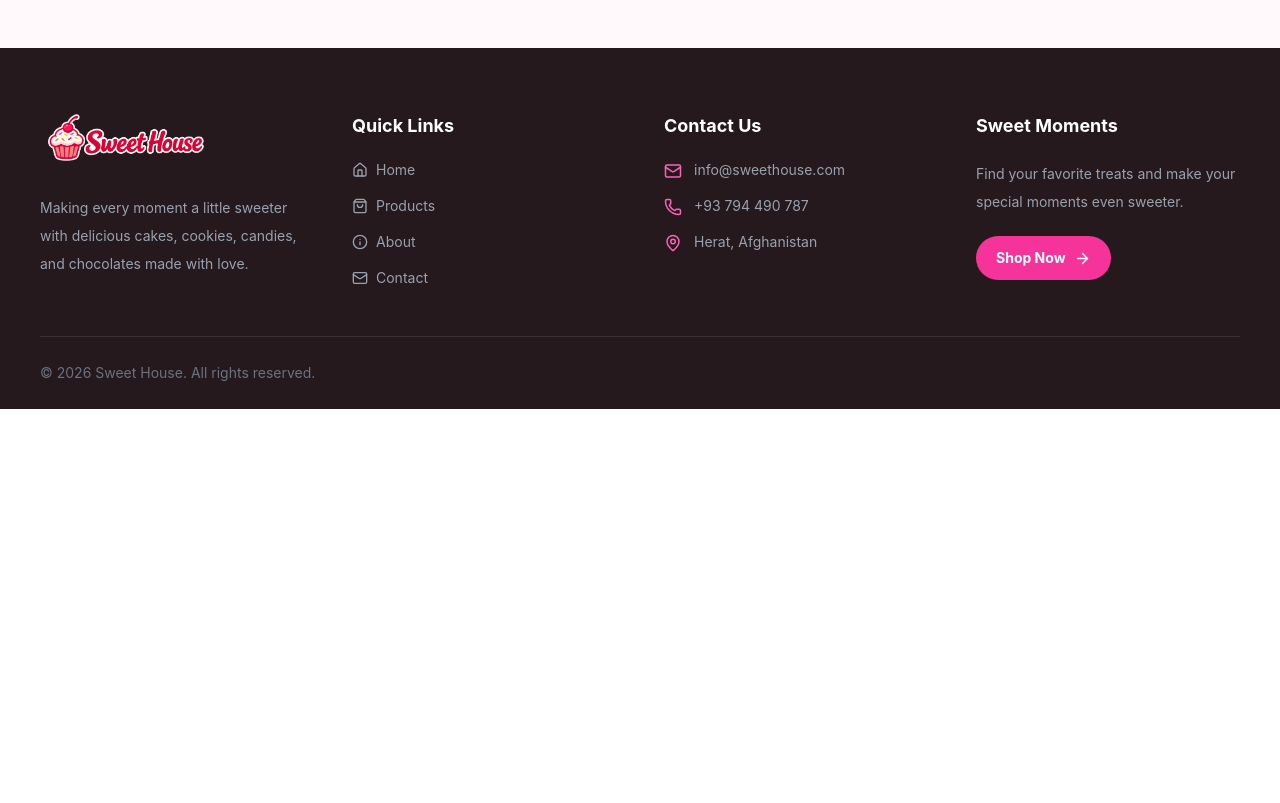
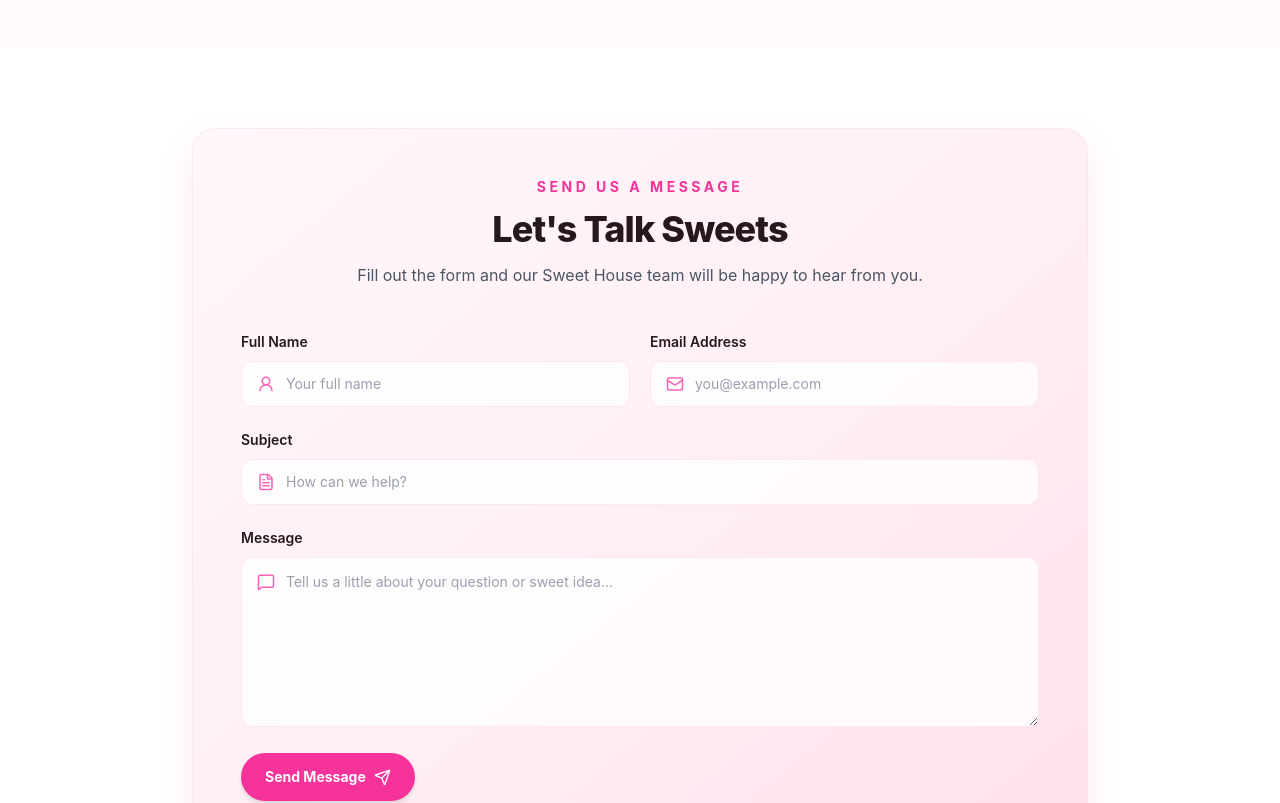
Before and after one commit to Naser-frontend/sweet-house, a React app in the folder frontend/: page /contact in a window 1280 px wide. Shown: the part 1100-1903 px from the top of the page. Before the commit the page ends 1509 px from the top, so only its background shows below. Built offline with nearby package versions, Linux system fonts and the light colour scheme; the HTML template or start-up script is replaced by a standard one.

Commit message:
Add and polish Contact page form

```diff
--- a/frontend/src/pages/Contact.jsx
+++ b/frontend/src/pages/Contact.jsx
@@ -1,4 +1,4 @@
-import { Clock3, Mail, MapPin, Phone } from "lucide-react";
+import { Clock3, FileText, Mail, MapPin, MessageSquare, Phone, Send, UserRound } from "lucide-react";
 
 import Footer from "../components/Footer";
 import contactImage from "../assets/image/about/Strawberry Cake and Cupcake Delight.png";
@@ -100,6 +100,57 @@ function Contact() {
             </div>
           </div>
         </section>
+
+        <section className="px-4 py-14 sm:px-6 sm:py-16 lg:px-8 lg:py-20">
+          <div className="mx-auto max-w-4xl rounded-3xl border border-pink-100 bg-gradient-to-br from-[#fff7fa] via-[#fff0f5] to-[#ffe0ed] p-6 shadow-[0_14px_34px_rgba(236,72,153,0.12)] sm:p-8 lg:p-12">
+            <div className="mx-auto mb-8 max-w-2xl text-center sm:mb-10">
+              <p className="mb-3 text-xs font-bold uppercase tracking-[0.25em] text-pink-500 sm:text-sm">Send Us a Message</p>
+              <h2 className="text-3xl font-extrabold tracking-tight text-[#25191d] sm:text-4xl">Let&apos;s Talk Sweets</h2>
+              <p className="mt-3 text-sm leading-7 text-gray-600 sm:text-base">Fill out the form and our Sweet House team will be happy to hear from you.</p>
+            </div>
+
+            <form onSubmit={(event) => event.preventDefault()} className="space-y-5">
+              <div className="grid grid-cols-1 gap-5 sm:grid-cols-2">
+                <div>
+                  <label htmlFor="full-name" className="text-sm font-semibold text-[#25191d]">Full Name</label>
+                  <div className="relative mt-2">
+                    <UserRound className="pointer-events-none absolute left-4 top-1/2 -translate-y-1/2 text-pink-400" size={18} aria-hidden="true" />
+                    <input id="full-name" name="fullName" type="text" autoComplete="name" required placeholder="Your full name" className="w-full rounded-xl border border-pink-100 bg-white/80 py-3 pl-11 pr-4 text-sm text-[#25191d] outline-none transition placeholder:text-gray-400 focus:border-pink-400 focus:bg-white focus:ring-4 focus:ring-pink-100" />
+                  </div>
+                </div>
+
+                <div>
+                  <label htmlFor="email-address" className="text-sm font-semibold text-[#25191d]">Email Address</label>
+                  <div className="relative mt-2">
+                    <Mail className="pointer-events-none absolute left-4 top-1/2 -translate-y-1/2 text-pink-400" size={18} aria-hidden="true" />
+                    <input id="email-address" name="email" type="email" autoComplete="email" required placeholder="you@example.com" className="w-full rounded-xl border border-pink-100 bg-white/80 py-3 pl-11 pr-4 text-sm text-[#25191d] outline-none transition placeholder:text-gray-400 focus:border-pink-400 focus:bg-white focus:ring-4 focus:ring-pink-100" />
+                  </div>
+                </div>
+              </div>
+
+              <div>
+                <label htmlFor="subject" className="text-sm font-semibold text-[#25191d]">Subject</label>
+                <div className="relative mt-2">
+                  <FileText className="pointer-events-none absolute left-4 top-1/2 -translate-y-1/2 text-pink-400" size={18} aria-hidden="true" />
+                  <input id="subject" name="subject" type="text" required placeholder="How can we help?" className="w-full rounded-xl border border-pink-100 bg-white/80 py-3 pl-11 pr-4 text-sm text-[#25191d] outline-none transition placeholder:text-gray-400 focus:border-pink-400 focus:bg-white focus:ring-4 focus:ring-pink-100" />
+                </div>
+              </div>
+
+              <div>
+                <label htmlFor="message" className="text-sm font-semibold text-[#25191d]">Message</label>
+                <div className="relative mt-2">
+                  <MessageSquare className="pointer-events-none absolute left-4 top-4 text-pink-400" size={18} aria-hidden="true" />
+                  <textarea id="message" name="message" rows="6" required placeholder="Tell us a little about your question or sweet idea..." className="w-full resize-y rounded-xl border border-pink-100 bg-white/80 py-3 pl-11 pr-4 text-sm leading-6 text-[#25191d] outline-none transition placeholder:text-gray-400 focus:border-pink-400 focus:bg-white focus:ring-4 focus:ring-pink-100" />
+                </div>
+              </div>
+
+              <button type="submit" className="inline-flex w-full items-center justify-center gap-2 rounded-full bg-pink-500 px-6 py-3.5 text-sm font-bold text-white shadow-md transition duration-300 hover:-translate-y-0.5 hover:bg-pink-600 hover:shadow-lg sm:w-auto">
+                Send Message
+                <Send size={17} aria-hidden="true" />
+              </button>
+            </form>
+          </div>
+        </section>
       </main>
 
       <Footer />
```
